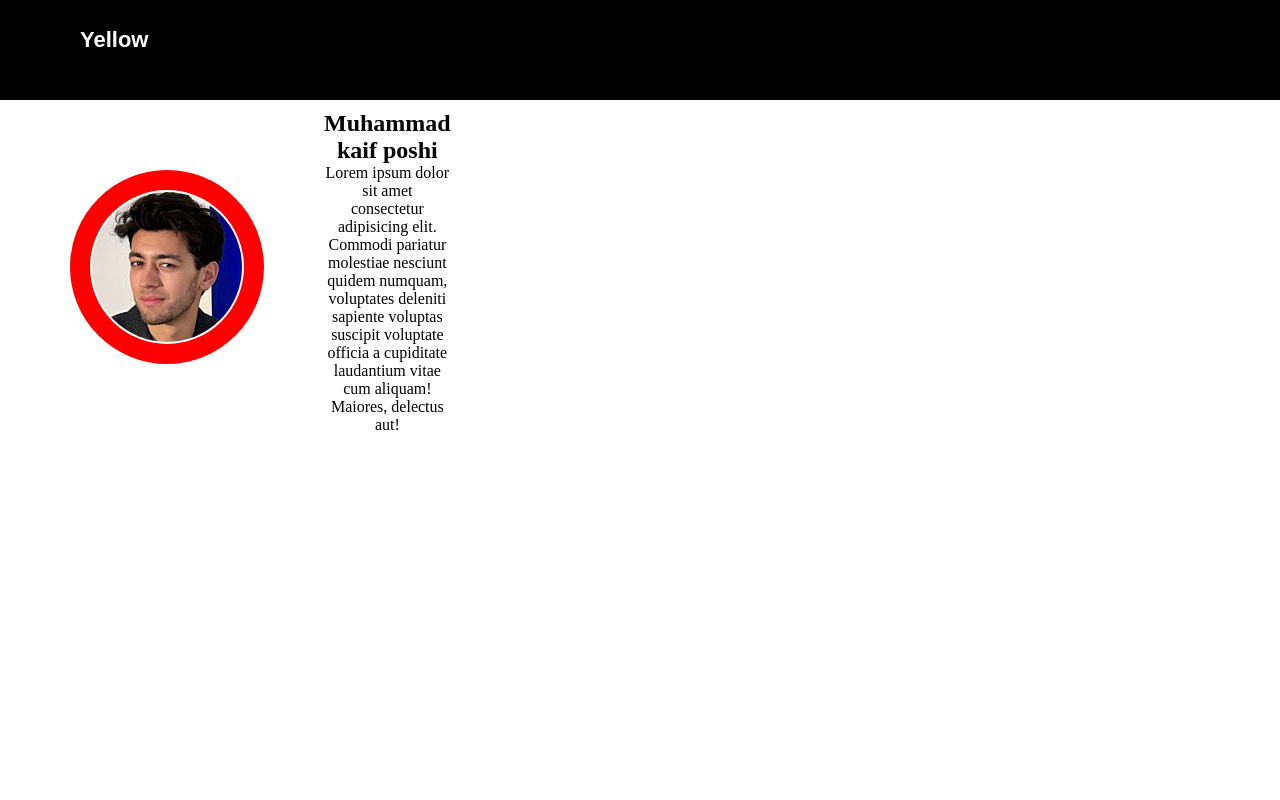
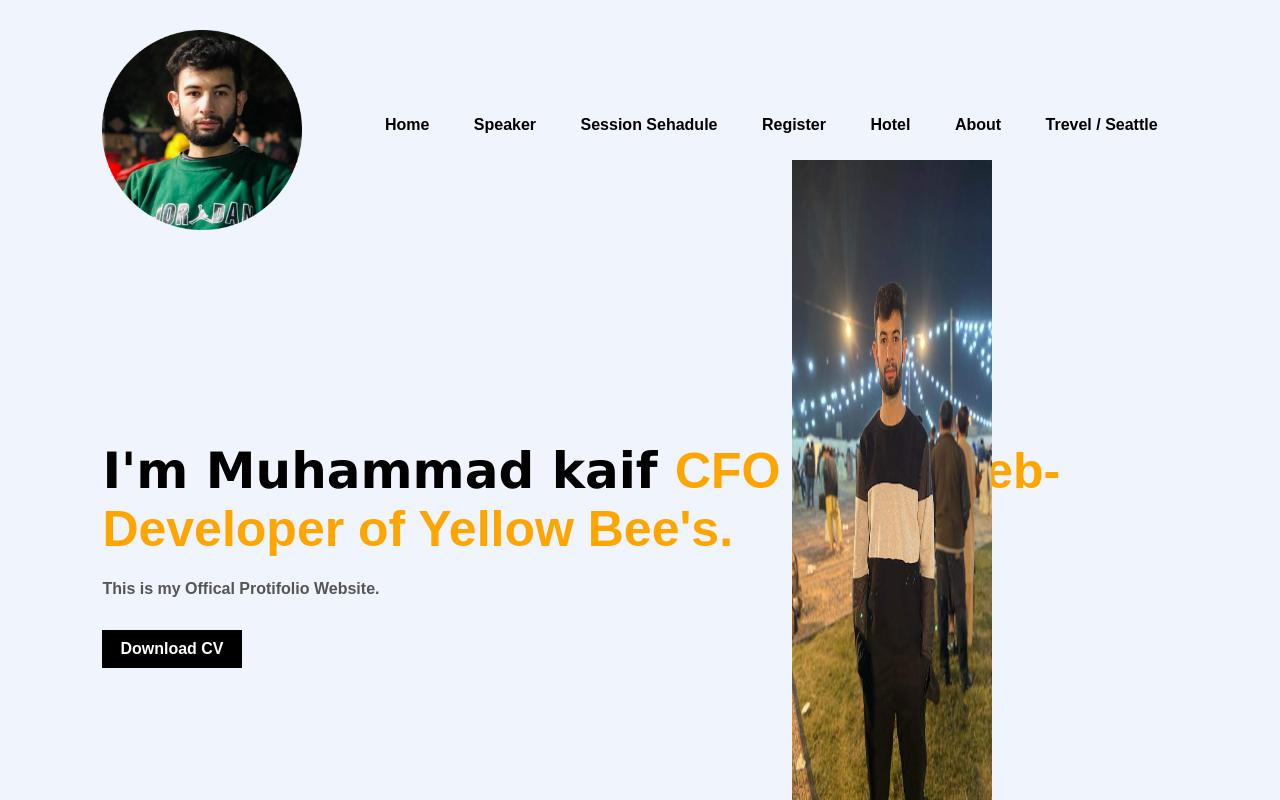
Before and after one commit to M-K-TheCoder/personal-website, a plain HTML site: page index.html in a window 1280 px wide. Drawn offline with Linux system fonts and the light colour scheme.

Commit message:
add this

```diff
--- a/css/style.css
+++ b/css/style.css
@@ -1,76 +1,101 @@
-* {
-    margin: 0px;
-    padding: 0px;
+*{
+    margin: 0;
+    padding: 0;
+    font-family: sans-serif;
 }
-
-.bgimage {
-    background-color: black;
-    background-size: 100% 100%;
+.hero{
+    position: relative;
     width: 100%;
-    height: 100px;
+    height: 100vh;
+    background-color: #eff4fd;
+}
+nav{
+    display: flex;
+    width: 84%;
+    margin: auto;
+    padding: 20px 0;
+    align-items: center;
+    justify-content: space-between;
+}
+img{
+    height: 200px;
+    width: 200px;
+    padding-top: 10px;
+}
+nav ul li {
+    display: inline-block;
+    list-style: none;
+    margin:  10px 20px;
 
 
 }
-
- .menu {
-     width: 100%;
-     height: 10px;
-    line-height: 2px;
-    background-color: rgba(0, 0, 0, 0.5);
-}
-
-.leftmenu {
-    width: 10px;
-     line-height: 80px;
-    float: center;
-    font-family: 'Montserrate', sans-serif; */
+nav ul li a{
+    text-decoration: none;
+    color: black;
+    font-weight: bold;
 
 }
 
-.leftmenu h1 {
-    padding-left: 80px;
+nav ul li a:hover{
+    color: red;
+}
+
+.dete1{
+    margin-left: 8%;
+    margin-top: 15%;
+
+}
+.dete1 h1{
+    font-size: 50px;
+    color: black;
+    margin-bottom: 20px;
+ font-family: 'Lucida Sans', 'Lucida Sans Regular', 'Lucida Grande', 'Lucida Sans Unicode', Geneva, Verdana, sans-serif;
+
+}
+span{
+    color: orange;
+
+}
+.dete1 p{
+    color: #555;
+    line-height: 22px;
+
+}
+.dete1 a{
+    background: black;
+    padding: 10px 18px;
+    text-decoration: none;
     font-weight: bold;
     color: white;
-    font-size: 22px;
+    display: inline-block;
+    margin: 30px 0;
+    border: 5px ;
 }
 
-.rightmenu {
-
-    height: 80px;
-    float: right;
-    align-items: center;
-}
-.rightmenu ul li{
-
-    font-family: 'monsterrate ', sans-serif;
-    display: inline-block;
-    list-style: none;
-    font-size: 15px;
-    color: white;
-    font-weight: bold;
-    margin-left: 50px;
-    line-height: center;
-
+.images{
+    width: 45%;
+    height: 80%;
+    position: absolute;
+    bottom: 0;
+    right: 100px;
 
 
 }
-.section{
-    padding: 10px;
-    text-align: center;
+.images img{
+    height: 100%;
+    position: absolute;
+    left: 50%;
+    bottom: 0;
+    transform: translateX(-50%);
+    transition: bottom 1s left 1s;
+
 
 }
-.section .parentDiv{
-    display: flex;
+.images:hover .shape{
+    bottom: 40px;
+}
+.images:hover{
+
+    bottom: 4px;
 
 }
-.section .parentDiv .img img{
-    border-radius: 100px;
-    border: 20px red solid;
-    justify-content: center;
-   margin: 60px;
-   padding: 2px;
-}
-.bio h1 p{
-         text-align: center;
-
-}
--- a/index.html
+++ b/index.html
@@ -3,40 +3,32 @@
 <head>
     <meta charset="UTF-8">
     <meta name="viewport" content="width=device-width, initial-scale=1.0">
-     <link rel="stylesheet" href="../css/style.css">
-    <title>MyPersonal - Website</title>
+    <link rel="stylesheet" href="./css/style.css">
+    <title>Personal Protifolio Website </title>
 </head>
 <body>
-<div class="bgimage">
+    <div class="hero">
+        <nav>
+            <img src="./image/IMG-20230103-WA0008-photoaidcom-cropped.jpg" class="logo" >
 
-    <div class="menu">
-        <div class="leftmenu">
-            <h1>Yellow Bee's</h1>
+            <ul>
+                <li><a href="#">Home</a></li>
+                <li><a href="#">Speaker</a></li>
+                <li><a href="#">Session Sehadule</a></li>
+                <li><a href="#">Register</a></li>
+                <li><a href="#">Hotel</a></li>
+                <li><a href="#">About</a></li>
+                <li><a href="#">Trevel / Seattle</a></li>
+            </ul>
+        </nav>
+        <div class="dete1">
+   <h1>I'm Muhammad  kaif  <span>CFO and a Web-Developer of <b>Yellow Bee's</b>.  </span></h1>
+   <p> <b>This is my Offical Protifolio Website.</b> </p>
+   <a href="#">Download CV</a>
         </div>
-        <div class="rightmenu">
-            <ul>
-                <li>Home</li>
-                <li>Speaker</li>
-                <li>Session Sehedule </li>
-                <li>Register </li>
-                <li>Hotel</li>
-                <li>About</li>
-                <li>Travel/Seattle</li>
-            </ul>
+        <div class="images">
+            <img src="./image/IMG-20221218-WA0022.jpg" alt="image.png" >
         </div>
     </div>
- </div>
- <section class="section">
-    <div class="parentDiv">
-        <div class="img">
-            <img src="image/spk-kaloya.jpg" alt="">
-        </div>
-        <div class="bio">
-            <h1>Muhammad kaif poshi</h1>
-            <p>Lorem ipsum dolor sit amet consectetur adipisicing elit. Commodi pariatur molestiae nesciunt quidem numquam, voluptates deleniti sapiente voluptas suscipit voluptate officia a cupiditate laudantium vitae cum aliquam! Maiores, delectus aut!</p>
-        </div>
-    </div>
- </section>
-
 </body>
 </html>
```
Also changed, not shown: image/IMG-20221218-WA0022.jpg (added), image/IMG-20230103-WA0008-photoaidcom-cropped.jpg (added), image/IMG-20230103-WA0008.jpg (added).
